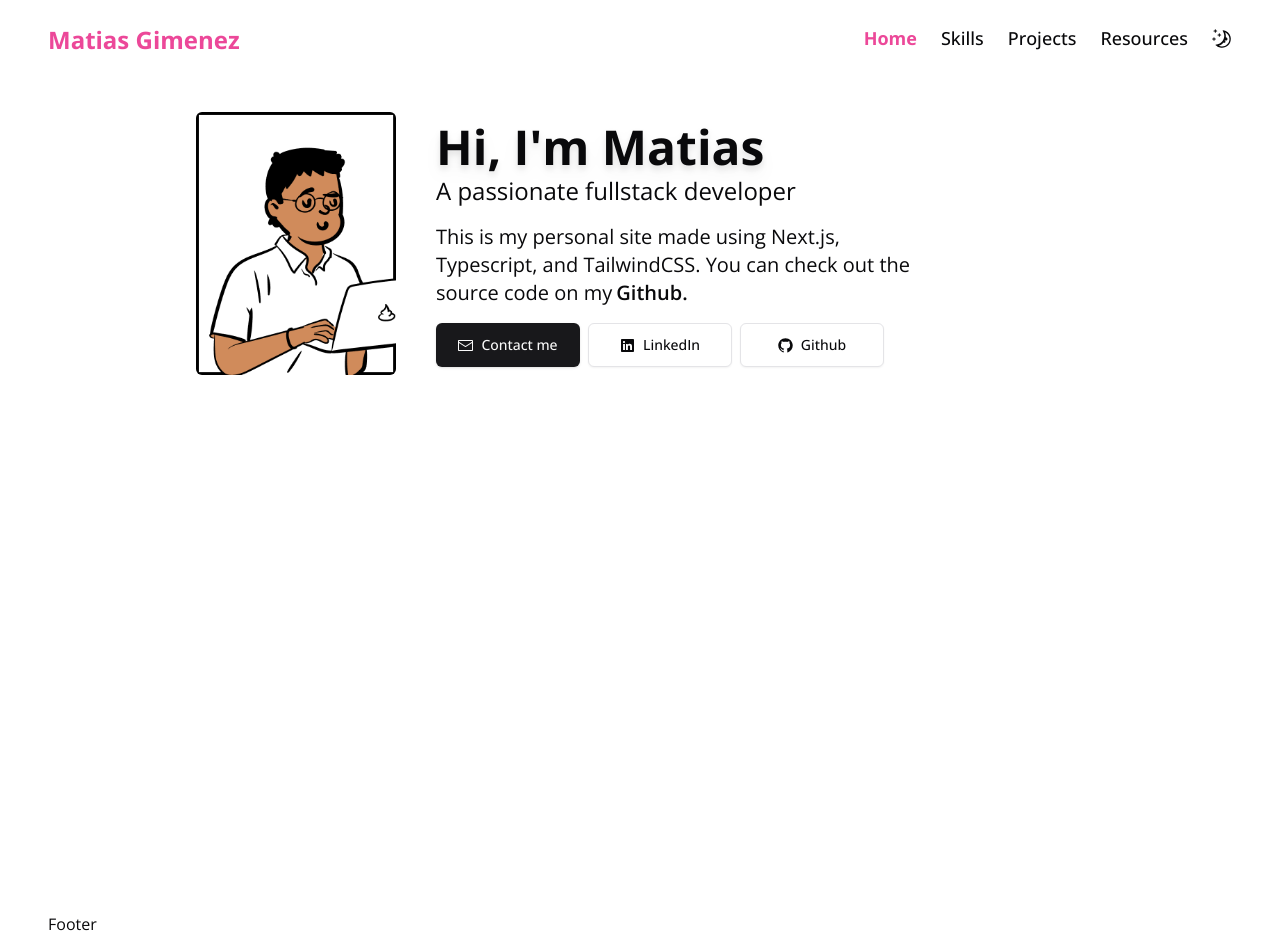
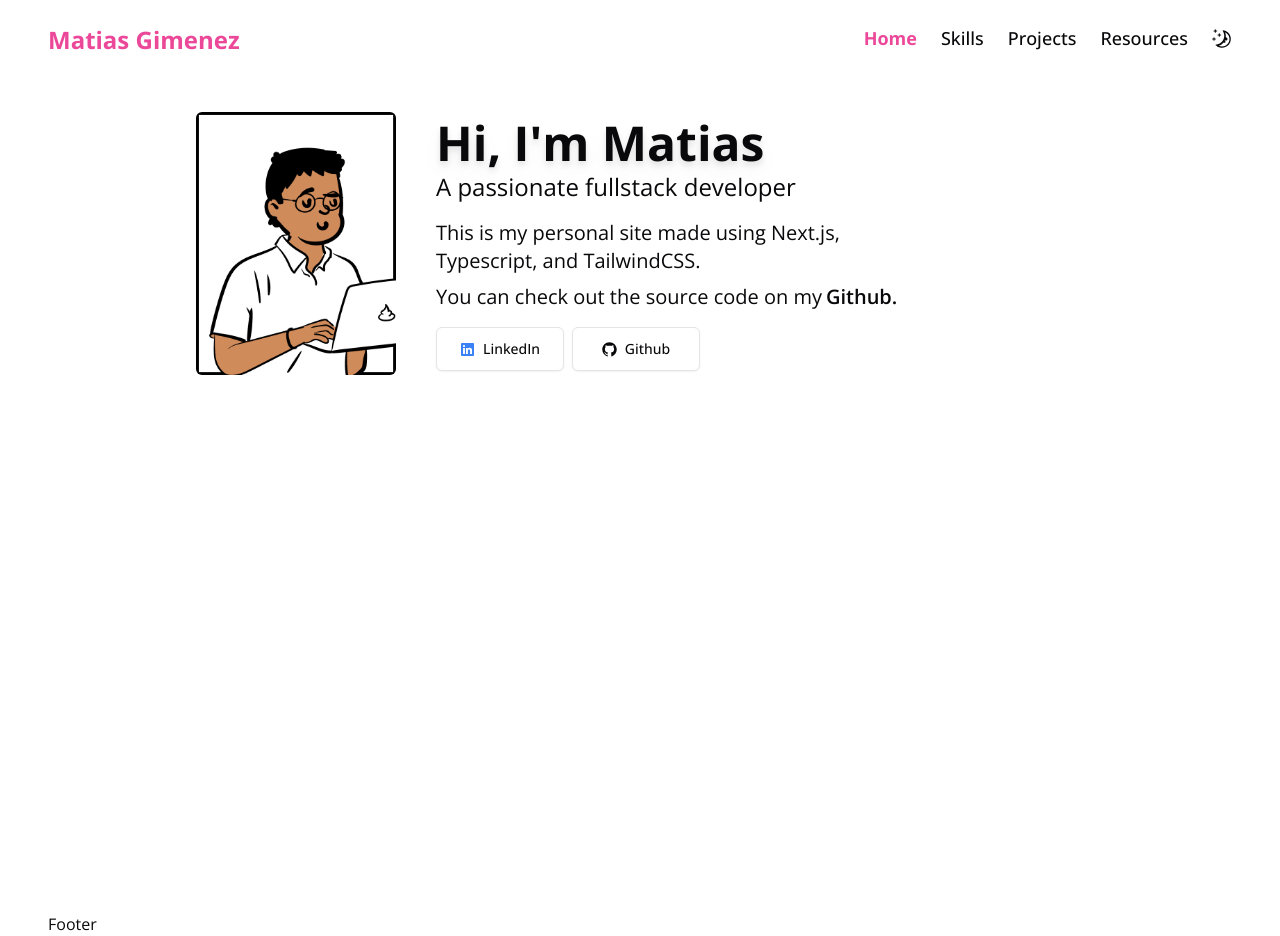
Before and after one commit to matiagimenez/portfolio, a Next.js app: page / in a window 1280 px wide. Built offline with nearby package versions, Linux system fonts and the light colour scheme.

Commit message:
fix(config): remove contact me button

```diff
--- a/src/app/page.tsx
+++ b/src/app/page.tsx
@@ -1,11 +1,7 @@
 import Image from 'next/image';
 import Link from 'next/link';
-import {
-	GitHubLogoIcon,
-	LinkedInLogoIcon,
-	EnvelopeClosedIcon,
-} from '@radix-ui/react-icons';
-import { Button, buttonVariants } from '@/components/ui/button';
+import { GitHubLogoIcon, LinkedInLogoIcon } from '@radix-ui/react-icons';
+import { buttonVariants } from '@/components/ui/button';
 
 export default function Home() {
 	return (
@@ -25,9 +21,12 @@ export default function Home() {
 				<h3 className='text-2xl lg:text-2xl px-2 md:pr-3'>
 					A passionate fullstack developer
 				</h3>
-				<p className='text-lg md:text-xl py-4 px-2 md:pr-3'>
+				<p className='text-lg md:text-xl pt-4 pb-2 px-2 md:pr-3'>
 					This is my personal site made using Next.js, Typescript, and
-					TailwindCSS. You can check out the source code on my
+					TailwindCSS.
+				</p>
+				<p className='text-md md:text-xl px-2 pb-4 md:pr-3'>
+					You can check out the source code on my
 					<Link
 						href='https://github.com/matiagimenez'
 						target='_blank'
@@ -36,25 +35,21 @@ export default function Home() {
 						Github.
 					</Link>
 				</p>
-				<p className='flex flex-col md:flex-row gap-2 px-2 md:pr-3'>
-					<Button
-						className={`inline-flex items-center gap-2 h-11 w-36`}
-					>
-						<EnvelopeClosedIcon className='inline' /> Contact me
-					</Button>
+				<p className='flex gap-2 px-2 md:pr-3'>
 					<Link
 						href='https://www.linkedin.com/in/matiagimenez/'
 						target='_blank'
-						className={`inline-flex items-center gap-2 w-36 ${buttonVariants(
+						className={`inline-flex items-center gap-2 w-32 ${buttonVariants(
 							{ variant: 'outline' }
 						)}`}
 					>
-						<LinkedInLogoIcon className='inline' /> LinkedIn
+						<LinkedInLogoIcon className='inline text-blue-500' />
+						LinkedIn
 					</Link>
 					<Link
 						href='https://github.com/matiagimenez'
 						target='_blank'
-						className={`inline-flex items-center gap-2  w-36 ${buttonVariants(
+						className={`inline-flex items-center justify-center gap-2 w-32 ${buttonVariants(
 							{ variant: 'outline' }
 						)}`}
 					>
```
